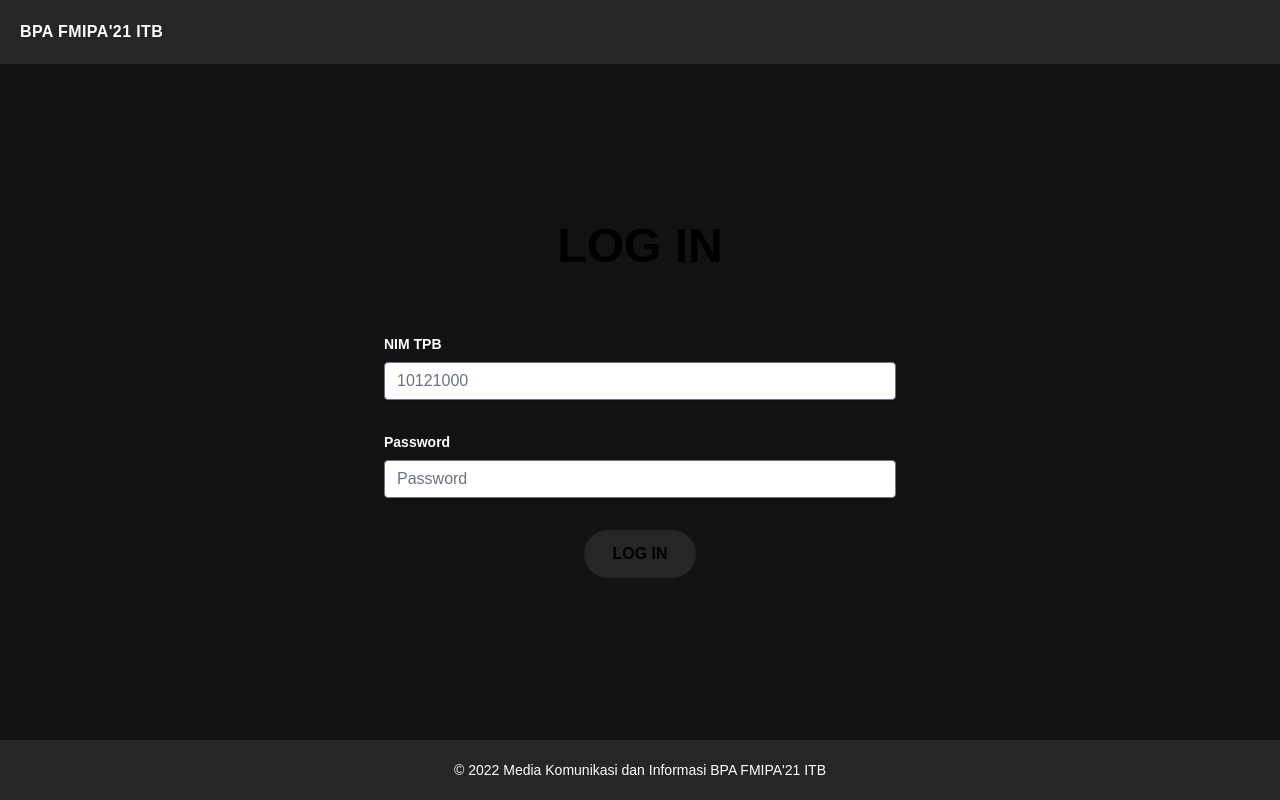
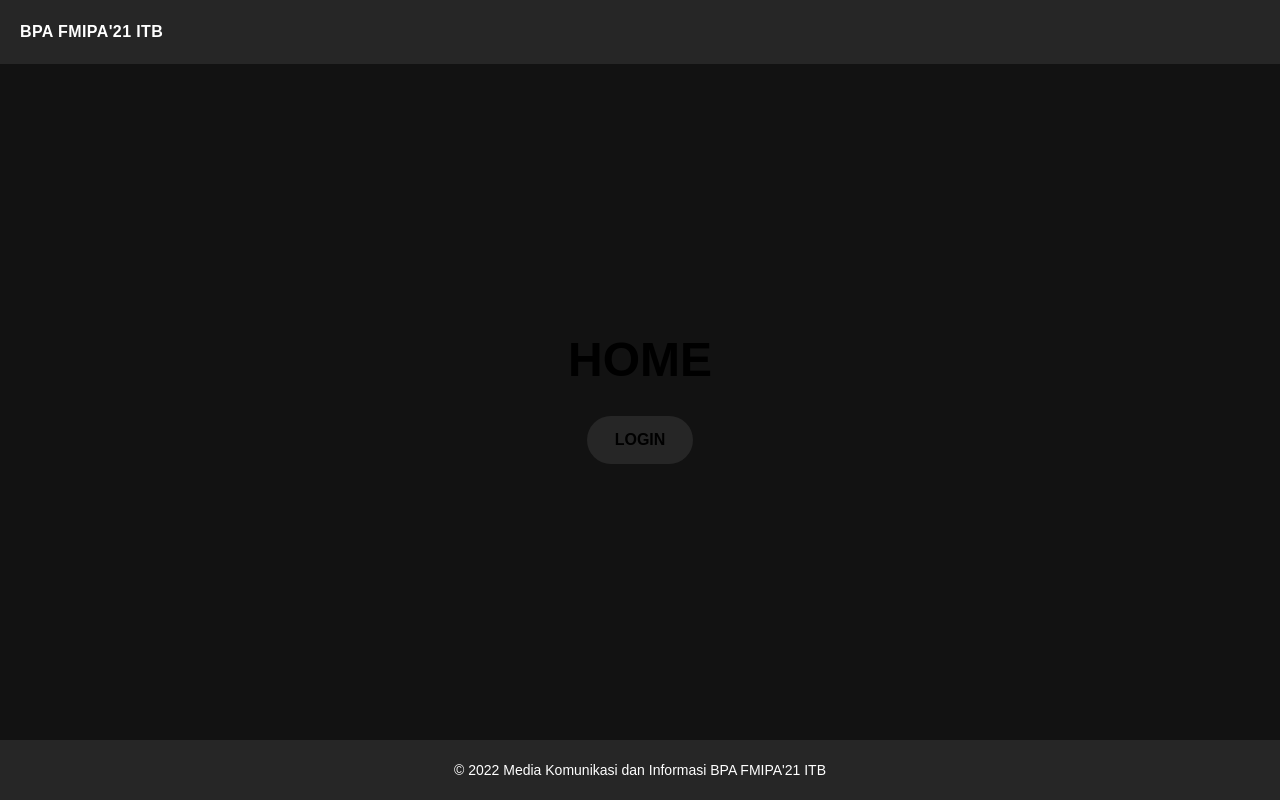
Before and after one commit to mafiefa02/appreciation-web, a Next.js app: page / in a window 1280 px wide. Built offline with nearby package versions, Linux system fonts and the light colour scheme.

Commit message:
added login page

```diff
--- a/pages/index.js
+++ b/pages/index.js
@@ -6,38 +6,18 @@ export default function Home() {
   return (
     <>
       <Head>
-        <title>Login | BPA FMIPA'21 ITB</title>
+        <title>Home | BPA FMIPA'21 ITB</title>
         <meta name="description" content="Generated by create next app" />
         <link rel="icon" href="/favicon.ico" />
       </Head>
-      <div className="flex w-full justify-center items-center mb-8">
-        <h1 className={"text-5xl font-bold"}>LOG IN</h1>
+      <div className="flex w-full justify-center items-center">
+        <h1 className={"text-5xl font-bold"}>HOME</h1>
       </div>
-      <Form
-        divClass={"flex flex-col w-full justify-center items-center"}
-        id={"nim"}
-        label={"NIM TPB"}
-        type={"text"}
-        placeholder={"10121000"}
-        onChange={() => {
-          true;
-        }}
-      />
-      <Form
-        divClass={"flex flex-col w-full justify-center items-center"}
-        id={"password"}
-        label={"Password"}
-        type={"password"}
-        placeholder={"Password"}
-        onChange={() => {
-          true;
-        }}
-      />
       <Button
         onClick={() => true}
-        className={"bg-neutral-800"}
-        link={"/"}
-        content={"LOG IN"}
+        className={"bg-neutral-800 hover:bg-neutral-700"}
+        link={"/login"}
+        content={"LOGIN"}
       />
     </>
   );
--- /dev/null
+++ b/pages/login.js
@@ -0,0 +1,44 @@
+import Head from "next/head";
+import Form from "../components/Form";
+import Button from "../components/Button";
+
+export default function Login() {
+  return (
+    <>
+      <Head>
+        <title>Login | BPA FMIPA'21 ITB</title>
+        <meta name="description" content="Generated by create next app" />
+        <link rel="icon" href="/favicon.ico" />
+      </Head>
+      <div className="flex w-full justify-center items-center mb-8">
+        <h1 className={"text-5xl font-bold"}>LOG IN</h1>
+      </div>
+      <Form
+        divClass={"flex flex-col w-full justify-center items-center"}
+        id={"nim"}
+        label={"NIM TPB"}
+        type={"text"}
+        placeholder={"10121000"}
+        onChange={() => {
+          true;
+        }}
+      />
+      <Form
+        divClass={"flex flex-col w-full justify-center items-center"}
+        id={"password"}
+        label={"Password"}
+        type={"password"}
+        placeholder={"Password"}
+        onChange={() => {
+          true;
+        }}
+      />
+      <Button
+        onClick={() => true}
+        className={"bg-neutral-800 hover:bg-neutral-700"}
+        link={"/login"}
+        content={"LOG IN"}
+      />
+    </>
+  );
+}
```
